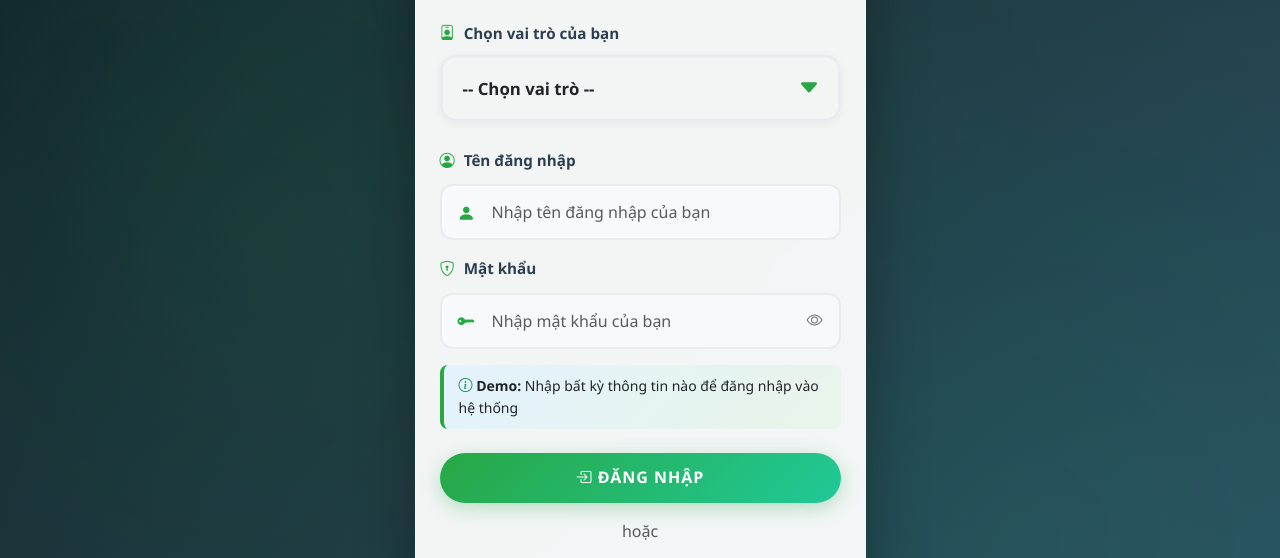
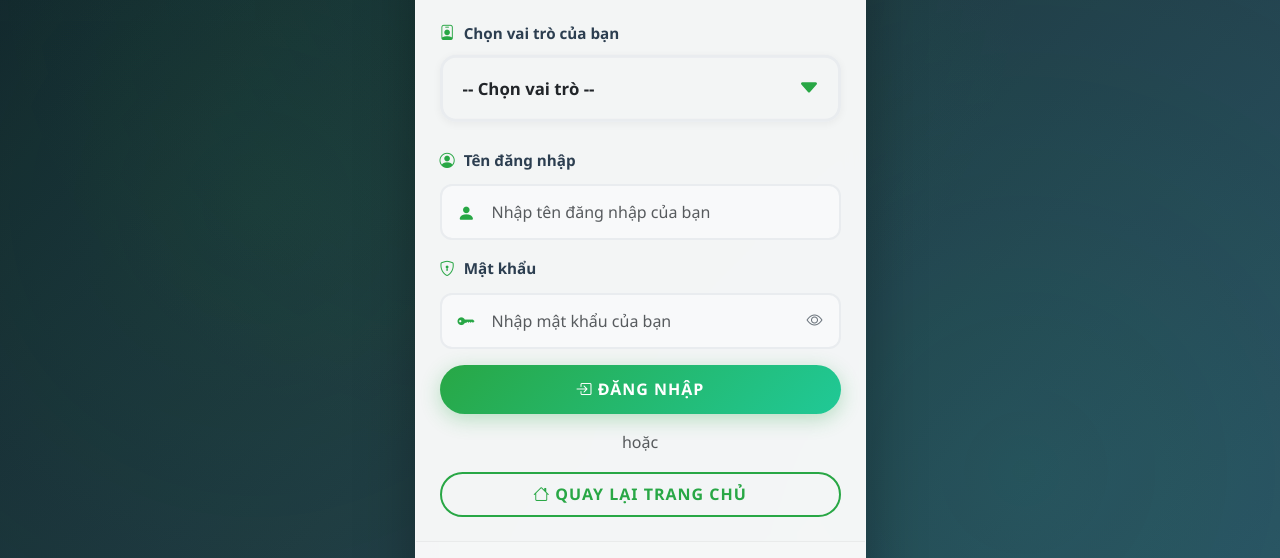
Before and after one commit to ngocbinh15/Web-BlockChain, a plain HTML site: page login.html in a window 1280 px wide. Shown: the part 234-792 px from the top of the page. Drawn offline with nearby package versions, Linux system fonts and the light colour scheme.

Commit message:
Remove demo login hint

```diff
--- a/login.html
+++ b/login.html
@@ -469,11 +469,6 @@
                   </div>
                 </div>
 
-                <div class="demo-hint mb-4">
-                  <i class="bi bi-info-circle text-success"></i>
-                  <strong>Demo:</strong> Nhập bất kỳ thông tin nào để đăng nhập vào hệ thống
-                </div>
-
                 <!-- Nút đăng nhập -->
                 <div class="d-grid mb-3">
                   <button type="submit" class="modern-btn btn-lg">
```
